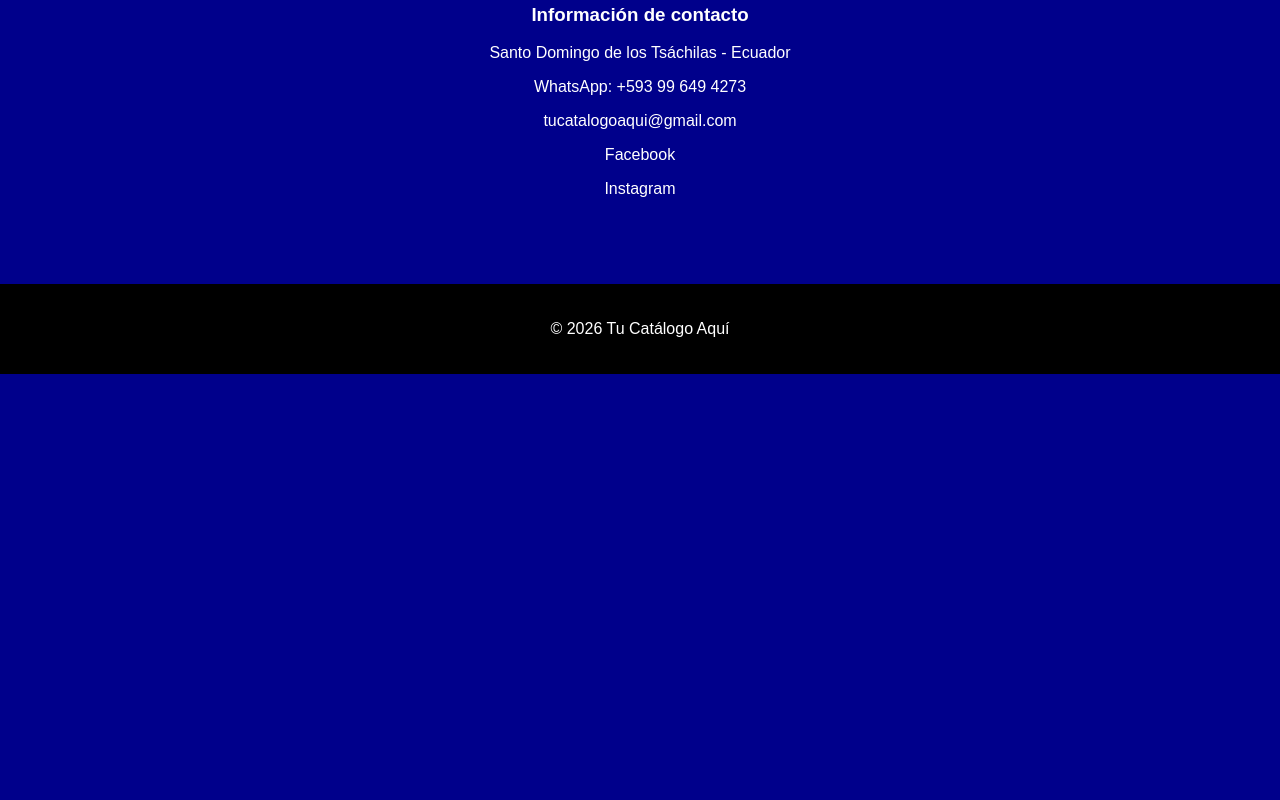
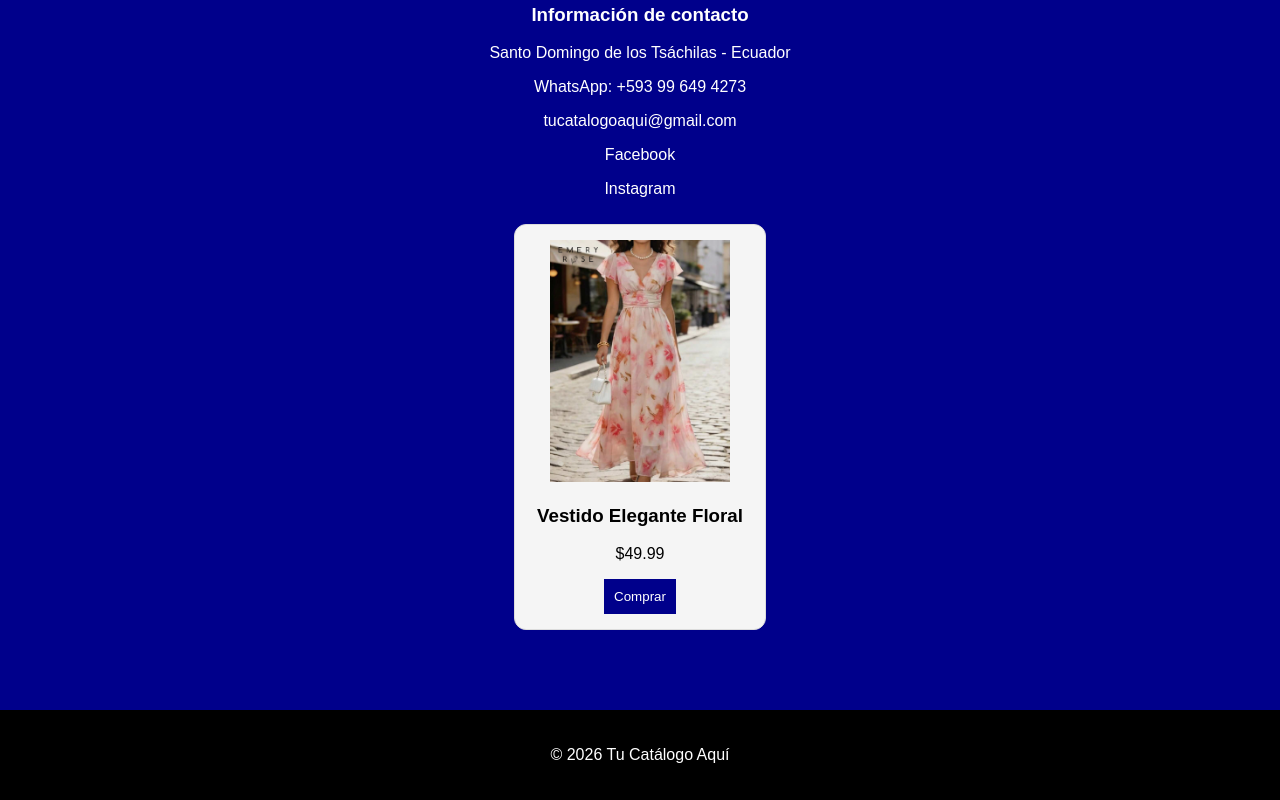
Before and after one commit to rebriones3/ProyectoP1_Tu-Cat-logo-Aqu-_FundamentosSW, a plain HTML site: page pages/contacto.html in a window 1280 px wide. Shown: the part 1011-1811 px from the top of the page. Before the commit the page ends 1385 px from the top, so only its background shows below. Drawn offline with Linux system fonts and the light colour scheme.

Commit message:
Se agrego iconos para que se pueda ver en el navegador de la pagina

```diff
--- a/pages/contacto.html
+++ b/pages/contacto.html
@@ -3,6 +3,7 @@
   <head>
     <meta charset="UTF-8" />
     <meta name="viewport" content="width=device-width, initial-scale=1.0" />
+    <link rel="icon" href="../img/logos/LOGO-removebg-preview.png" type="image/png">
 
     <title>Contacto</title>
   </head>
@@ -84,7 +85,7 @@
 
           <br /><br />
 
-          <!-- Teléfono -->
+          <!-- Telefono -->
           <label for="telefono"> Número de teléfono </label>
 
           <br /><br />
@@ -200,6 +201,41 @@
           </a>
         </p>
       </aside>
+
+      <section style="text-align: center;">
+        <article
+          style="
+            background: #f5f5f5;
+            width: 220px;
+            padding: 15px;
+            margin: 10px;
+            display: inline-block;
+            border: 1px solid #dcdcdc;
+            border-radius: 12px;
+          "
+        >
+          <img
+            src="../img/productos/vestidofloral.png"
+            alt="Vestido Floral"
+            width="180"
+          />
+
+          <h3>Vestido Elegante Floral</h3>
+
+          <p>$49.99</p>
+
+          <button
+            style="
+              padding: 10px;
+              background: darkblue;
+              color: white;
+              border: none;
+            "
+          >
+            Comprar
+          </button>
+        </article>
+      </section>
     </main>
 
     <!-- FOOTER -->
```
Also changed, not shown: index.html (+5 -8 lines), pages/admin.html (+1 -0 lines), pages/catalogo.html (+1 -1 lines), pages/login.html (+1 -0 lines), pages/registrarse.html (+1 -0 lines), img/logos/LOGO-removebg-preview.png (added).
